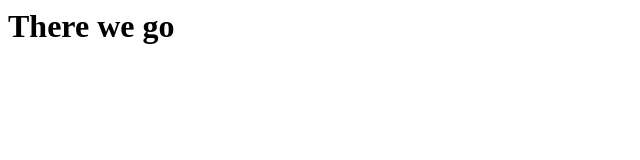
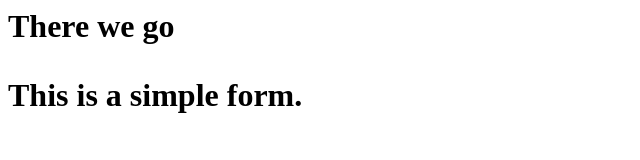
Before and after one commit to sbkillmer/Modern-Cloud, a plain HTML site: page index.html in a window 1280 px wide. Shown: the whole page, without its empty margins (0-640 px from the left). Drawn offline with Linux system fonts and the light colour scheme.

```diff
--- a/index.html
+++ b/index.html
@@ -1 +1,3 @@
 <h1> There we go <h1>
+
+  <p>This is a simple form.</p>
```
